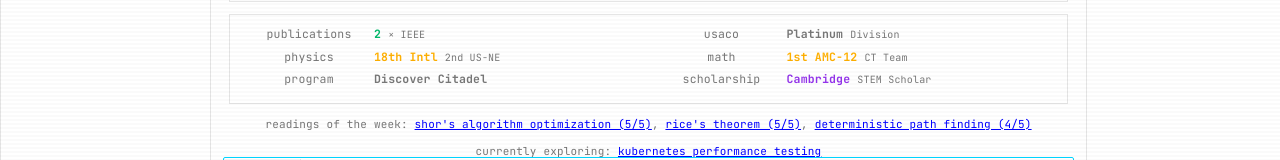
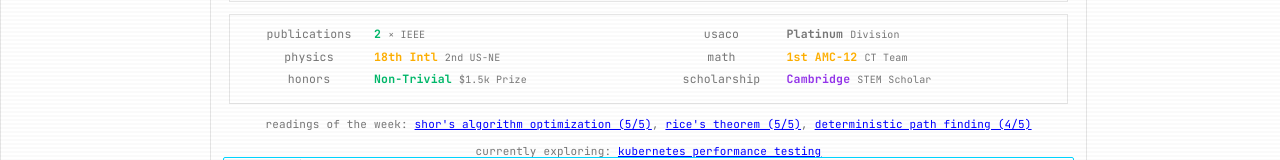
Before and after one commit to bryanc04/bryanchu.ng, a React (Vite) app: page / in a window 1280 px wide. Shown: the part 537-697 px from the top of the page. Built offline with nearby package versions, Linux system fonts and the light colour scheme.

Commit message:
terminal -v08

```diff
--- a/src/data/home.js
+++ b/src/data/home.js
@@ -11,7 +11,12 @@ export const homeData = {
     { key: "usaco", value: "Platinum", note: "Division", color: "silver" },
     { key: "physics", value: "18th Intl", note: "2nd US-NE", color: "yellow" },
     { key: "math", value: "1st AMC-12", note: "CT Team", color: "yellow" },
-    { key: "program", value: "Discover Citadel", color: "na" },
+    {
+      key: "honors",
+      value: "Non-Trivial",
+      note: "$1.5k Prize",
+      color: "green",
+    },
     {
       key: "scholarship",
       value: "Cambridge",
```
